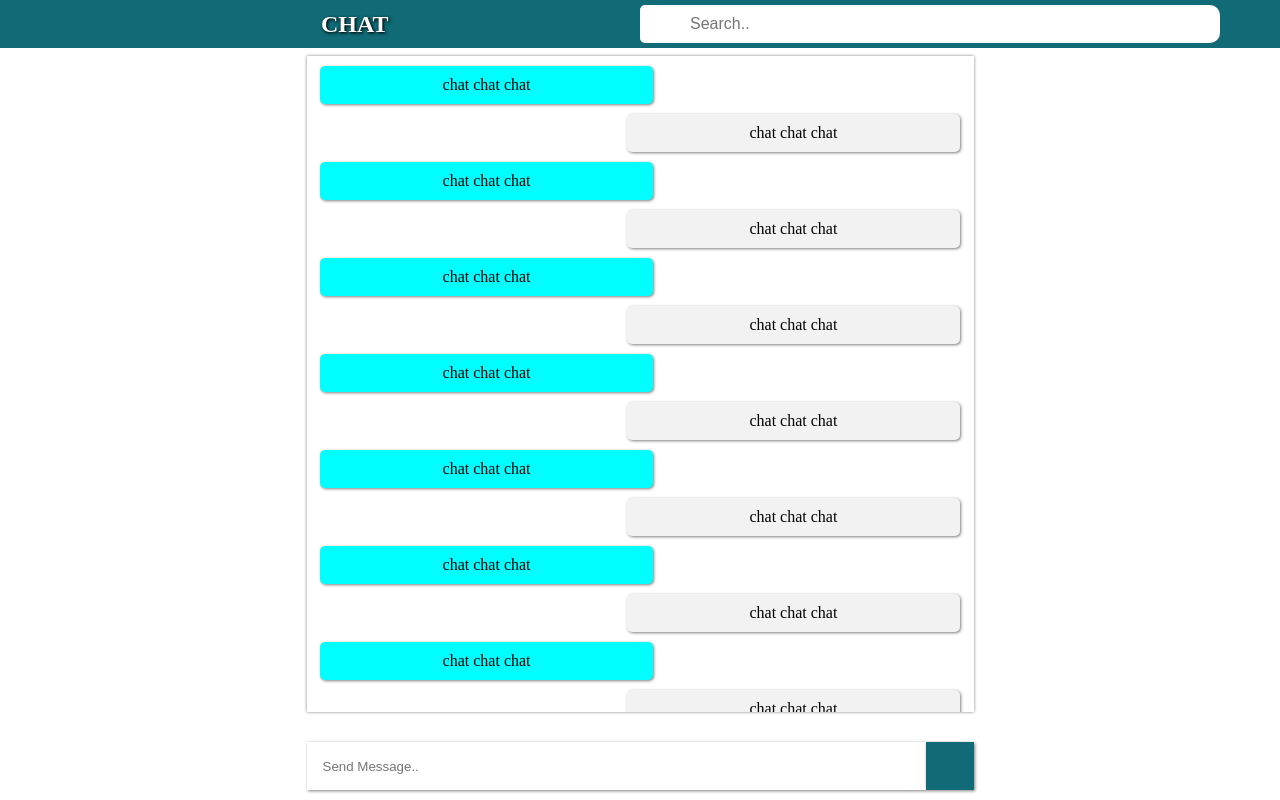
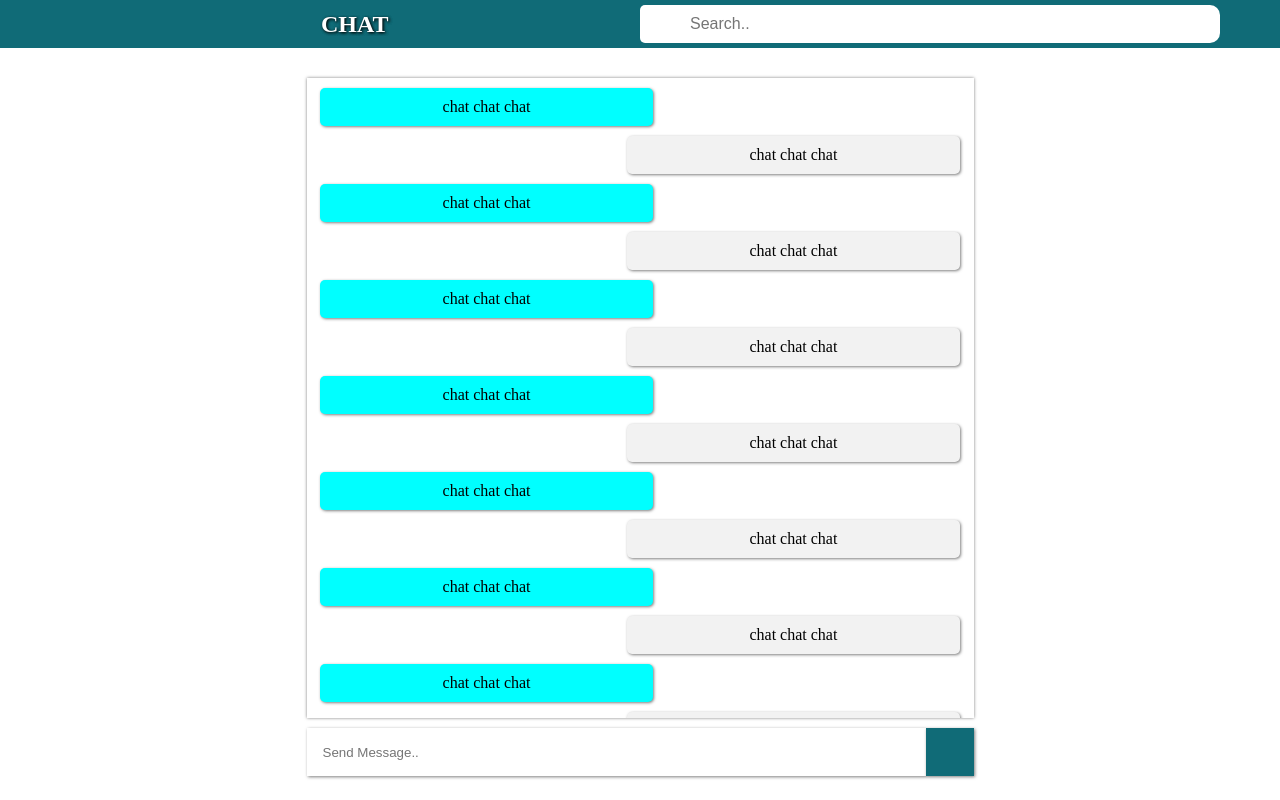
Before and after one commit to LebasoraJohnJefferson/Chat, an Angular app: page / in a window 1280 px wide. Built offline with nearby package versions, Linux system fonts and the light colour scheme; some icons are missing.

Commit message:
adjusting the posotion of the form and chat

```diff
--- a/src/app/components/chat-box/chat-box.component.css
+++ b/src/app/components/chat-box/chat-box.component.css
@@ -11,7 +11,7 @@
     left:0;
     display:grid;
     justify-content: center;
-    width:100%; height: 93%;
+    width:100%; height: 95%;
 }
 
 form{
@@ -20,14 +20,14 @@ form{
     width:667px;
     grid-template-columns: 1fr;
     grid-template-rows: 1fr auto;
-    height: 100%;
+    height: 90%;
     margin:auto;
 }
 
 .message-container{
     position: relative;
     box-shadow: 0px 0px 3px rgba(0,0,0,.5);
-    height: 82vh;
+    height: 80vh;
     overflow-y: scroll;
 }
 
@@ -59,6 +59,9 @@ form{
 .chat-container{
     margin: 10px 0px;
     display:grid;
+    position: sticky;
+    bottom: 0;
+    width:100%;
     grid-template-columns: 1fr auto;
 }
 
```
